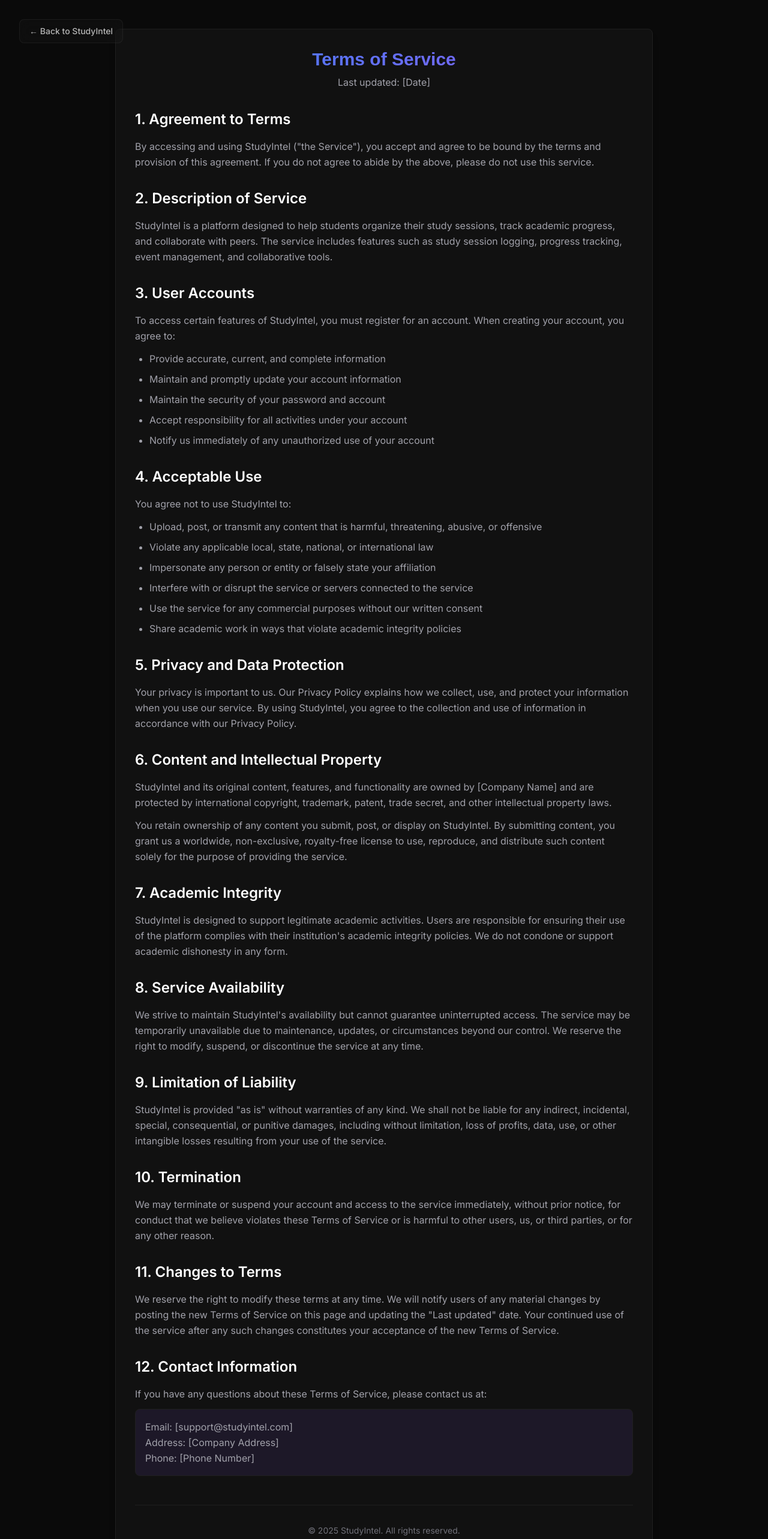
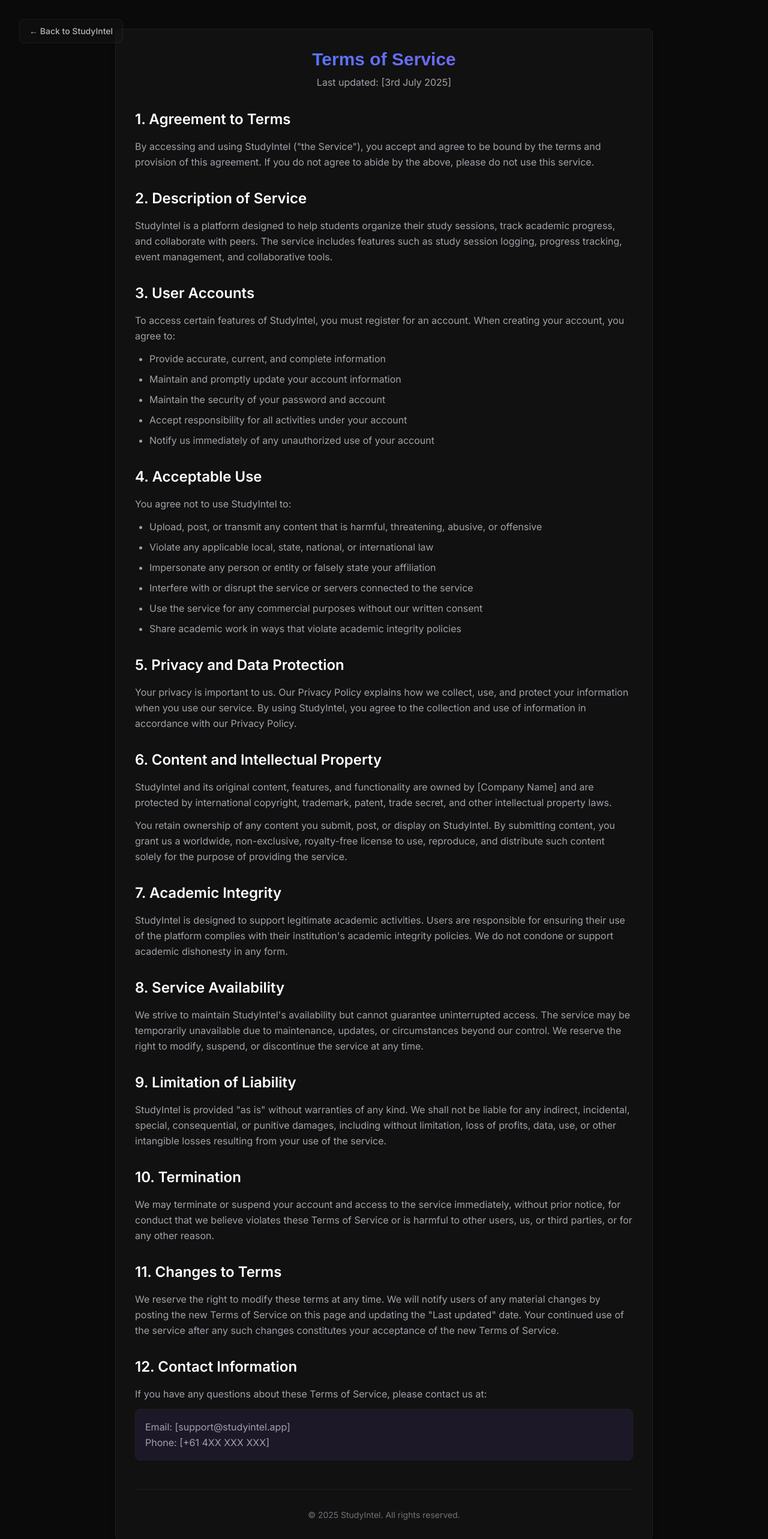
Before and after one commit to PiyushJ1/StudyIntel, a Next.js app in the folder frontend/: page /terms in a window 1280 px wide. Shown: the top 2566 px of the page at 60% size. Built offline with nearby package versions, Linux system fonts and the light colour scheme.

Commit message:
update with tos page with relevant info

```diff
--- a/frontend/app/terms/page.tsx
+++ b/frontend/app/terms/page.tsx
@@ -53,7 +53,7 @@
           }}>
             Terms of Service
           </h1>
-          <p style={{ color: 'var(--text-secondary)' }}>Last updated: [Date]</p>
+          <p style={{ color: 'var(--text-secondary)' }}>Last updated: [3rd July 2025]</p>
         </div>
 
         <div className="prose prose-lg max-w-none space-y-8">
@@ -218,9 +218,8 @@
                 background: 'rgba(139, 92, 246, 0.1)',
                 border: '1px solid var(--card-border)'
               }}>
-                <p>Email: [support@studyintel.com]</p>
-                <p>Address: [Company Address]</p>
-                <p>Phone: [Phone Number]</p>
+                <p>Email: [support@studyintel.app]</p>
+                <p>Phone: [+61 4XX XXX XXX]</p>
               </div>
             </div>
           </section>
@@ -228,7 +227,7 @@
 
         <div className="mt-12 pt-8 text-center" style={{ borderTop: '1px solid var(--card-border)' }}>
           <p className="text-sm" style={{ color: 'var(--text-muted)' }}>
-            © {new Date().getFullYear()} StudyIntel. All rights reserved.
+            © 2025 StudyIntel. All rights reserved.
           </p>
         </div>
       </div>
```
